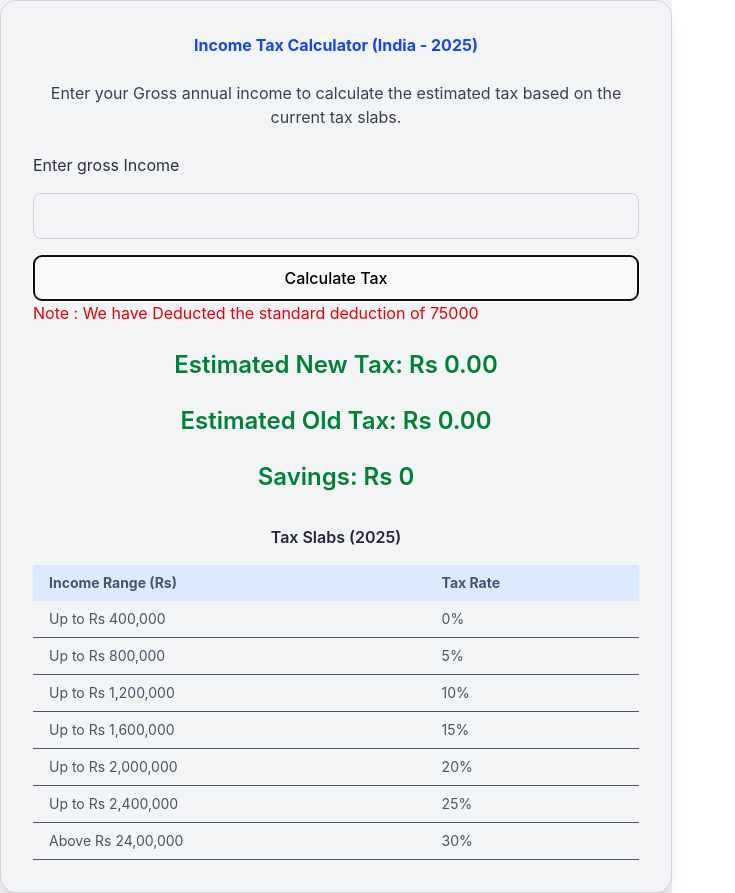
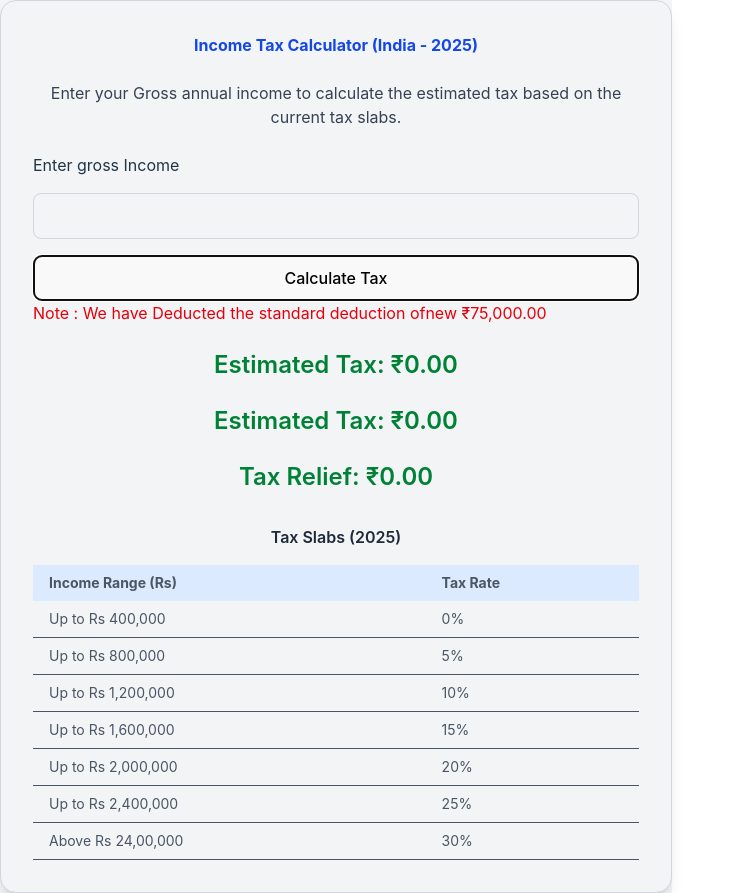
Before and after one commit to kumaraswamyDR/tax-calculator, a React (Vite) app: page / in a window 1280 px wide. Both pictures are taken after typing "Sample" into the empty fields and a click on the button "Calculate Tax". Shown: the whole page, without its empty margins (0-735 px from the left). Built offline with nearby package versions, Linux system fonts and the light colour scheme.

Commit message:
Updated standard

```diff
--- a/src/TaxCalculator.tsx
+++ b/src/TaxCalculator.tsx
@@ -128,7 +128,7 @@ const handleInputChange = (e: React.ChangeEvent<HTMLInputElement>) => {
           </Button>
         </motion.div>
       </div>
-      <p className="text-red-600">Note : We have Deducted the standard deduction of 75000</p>
+      <p className="text-red-600">{`Note : We have Deducted the standard deduction ofnew ${Intl.NumberFormat("en-IN", { style: "currency", currency: "INR" }).format(75000)}`}</p>
       {tax !== null && (
         <motion.p
           initial={{ opacity: 0 }}
@@ -136,7 +136,9 @@ const handleInputChange = (e: React.ChangeEvent<HTMLInputElement>) => {
           transition={{ duration: 0.3 }}
           className="mt-6 text-2xl font-semibold text-center text-green-700"
         >
-          Estimated New Tax: Rs {tax.toFixed(2)}
+          <p>Estimated Tax: {new Intl.NumberFormat("en-IN", { style: "currency", currency: "INR" }).format(tax)}</p>
+
+          {/* Estimated New Tax: Rs {formatNumber(tax.toFixed(2))} */}
         </motion.p>
       )}
       {oldTax !== null && (
@@ -146,8 +148,8 @@ const handleInputChange = (e: React.ChangeEvent<HTMLInputElement>) => {
           transition={{ duration: 0.3 }}
           className="mt-6 text-2xl font-semibold text-center text-green-700"
         >
-          Estimated Old Tax: Rs {oldTax.toFixed(2)}
-        </motion.p>
+          <p>Estimated Tax: {new Intl.NumberFormat("en-IN", { style: "currency", currency: "INR" }).format(oldTax)}</p>
+          </motion.p>
       )}
 
       {tax !== null && oldTax !== null &&
@@ -157,7 +159,7 @@ const handleInputChange = (e: React.ChangeEvent<HTMLInputElement>) => {
        transition={{ duration: 0.3 }}
        className="mt-6 text-2xl font-semibold text-center text-green-700"
      >
-       Savings: Rs {oldTax - tax}
+          <p>Tax Relief: {new Intl.NumberFormat("en-IN", { style: "currency", currency: "INR" }).format(oldTax-tax)}</p>
 
      </motion.p>}
 
```
